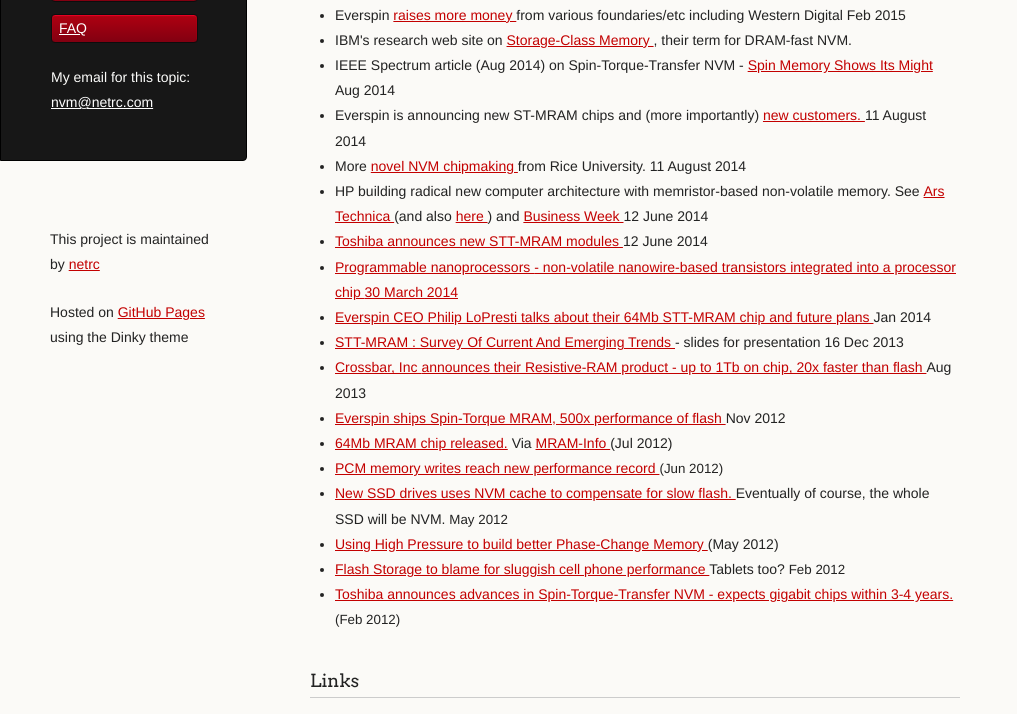
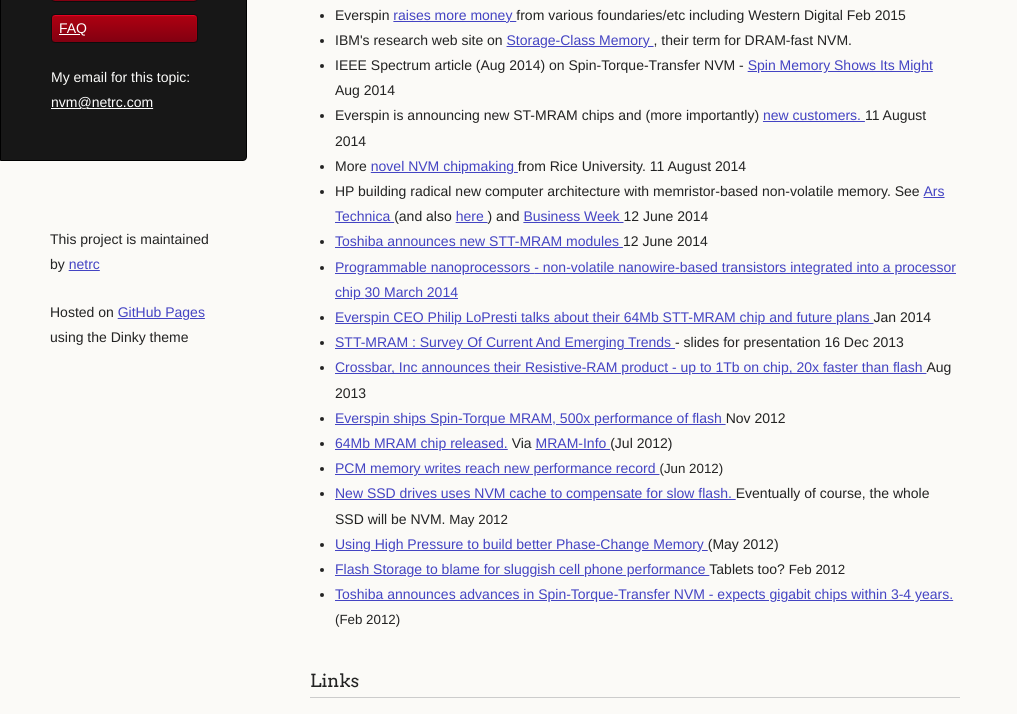
Before and after one commit to netrc/nvm, a plain HTML site: page index.html in a window 1280 px wide. Shown: the part 418-1132 px from the top of the page, without its empty margins (0-1017 px from the left). Drawn offline with nearby package versions, Linux system fonts and the light colour scheme.

Commit message:
new item; change link style

```diff
--- a/stylesheets/styles.css
+++ b/stylesheets/styles.css
@@ -76,7 +76,7 @@ h4, h5, h6 {
 }
 
 a {
-  color:#C30000;
+  color:#4444C3;
   font-weight:200;
   text-decoration:underline;
 }
```
